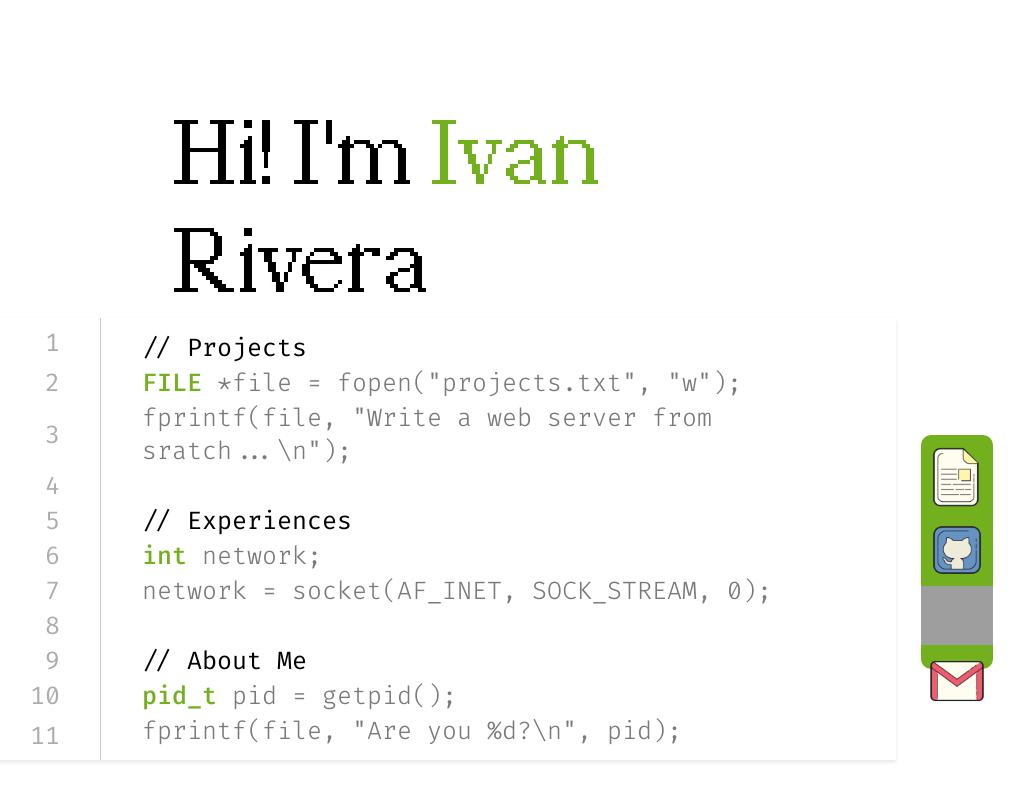
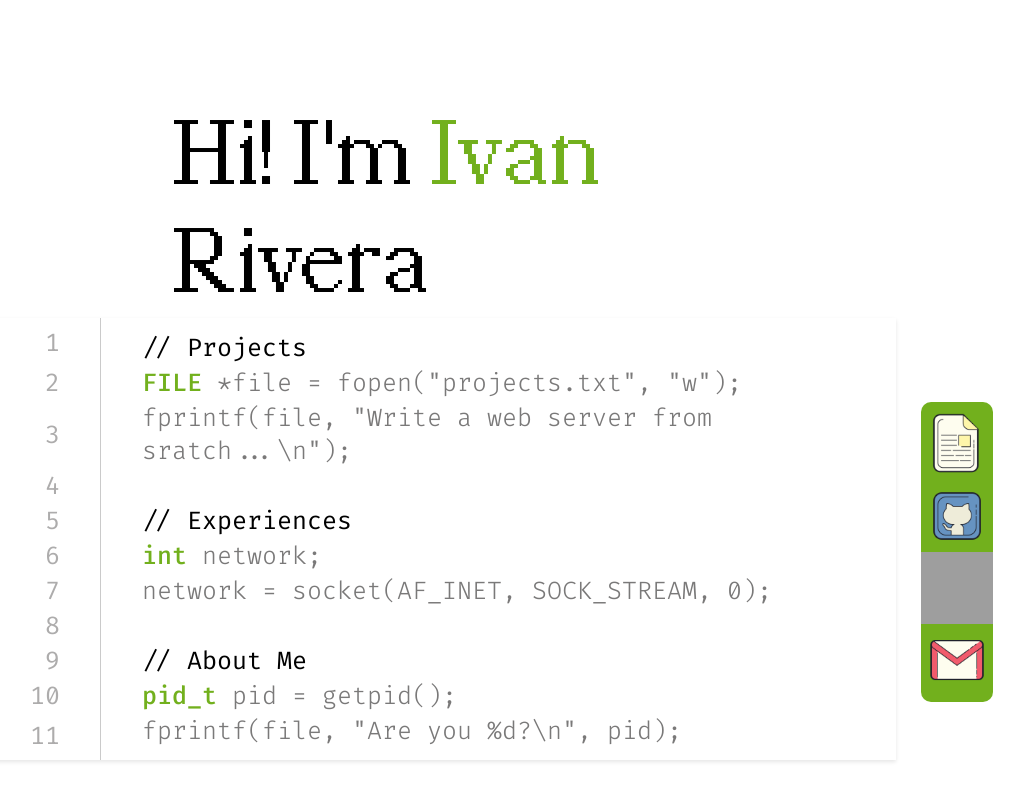
Before and after one commit to naviret/naviret.github.io, a React (Create React App) app: page / in a window 1280 px wide. Shown: the top 800 px of the page, without its empty margins (150-1174 px from the left). Built offline with nearby package versions, Linux system fonts and the light colour scheme; grey boxes are pictures that could not be loaded.

Commit message:
changed wdith for homepage

```diff
--- a/src/pages/HomePage.css
+++ b/src/pages/HomePage.css
@@ -1,7 +1,7 @@
 .homepage {
 	padding-top: 8%;
 	background-color: white;
-	height: 100vh;
+	width: 100%;
 	display: flex;
 	flex-direction: column;
 	justify-content: flex-start;
```
